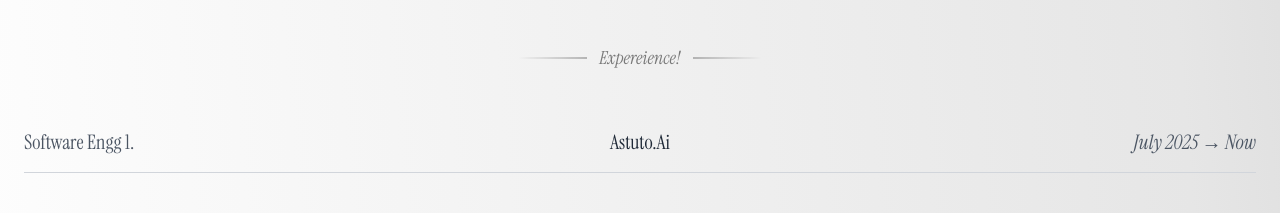
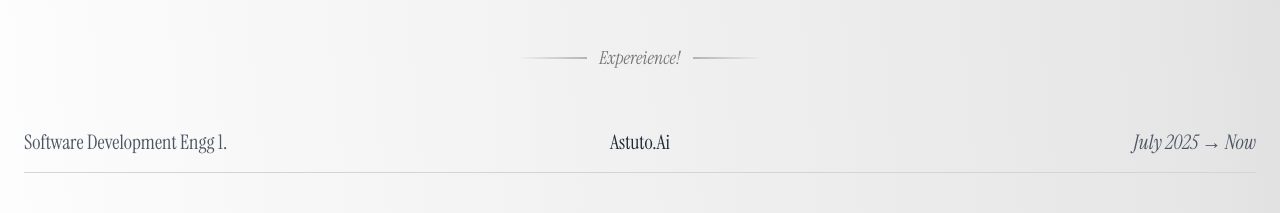
Before and after one commit to Chetan-B-B/cbbportfolio, a React (Vite) app: page / in a window 1280 px wide. Shown: the part 2800-3013 px from the top of the page. Built offline with nearby package versions, Linux system fonts and the light colour scheme; a web font is replaced by a local one.

Commit message:
fixed typo :))

```diff
--- a/src/constants/index.js
+++ b/src/constants/index.js
@@ -63,7 +63,7 @@ export const projects = [
 ]
 
 export const experiences = [
-  { role: "Software Engg 1. ", company: "Astuto.ai", duration: "July 2025 → Now" },
+  { role: "Software Development Engg 1. ", company: "Astuto.ai", duration: "July 2025 → Now" },
   { role: "Associate Software Engg. ", company: "Altimetrik", duration: "December 2022 → July 2025" },
   { role: "Project Intern", company: "Altimetrik", duration: "March 2022 → December 2022" },
 ];
```
